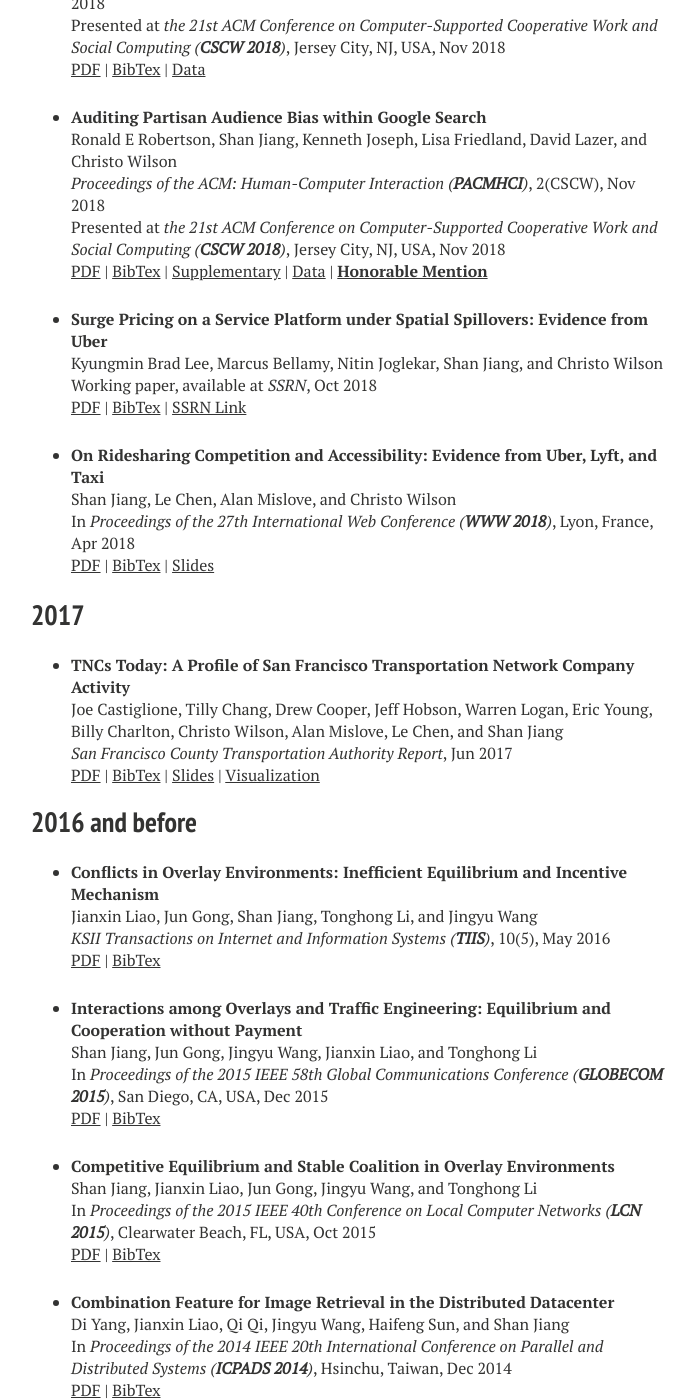
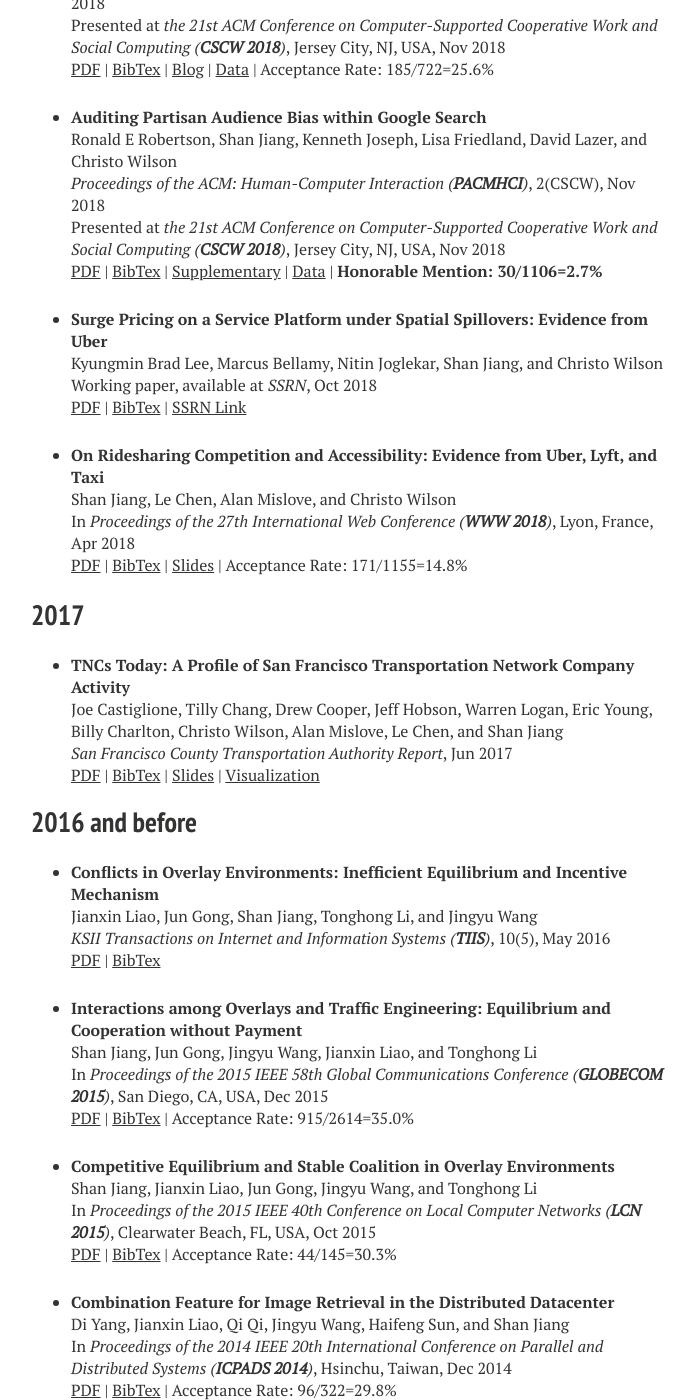
Before and after one commit to printfoo/printfoo.github.io, a Jekyll site: the page built from publications/index.md, in a window 1280 px wide and 1400 px high, scrolled down 501 px. Shown: the whole window, without its empty margins (289-985 px from the left). Built offline with Jekyll 4.4.1, drawn with Linux system fonts in a browser that asks for light colours; nearby versions of some CDN libraries.

Commit message:
acceptance rate

```diff
--- a/publications/index.md
+++ b/publications/index.md
@@ -22,13 +22,13 @@ Available Soon | [BibTex](fat19_bib.txt){:target="_blank"} | Acceptance Rate: 39
 Shan Jiang, and Christo Wilson
 *Proceedings of the ACM: Human-Computer Interaction (**PACMHCI**)*, 2(CSCW), Nov 2018
 Presented at *the 21st ACM Conference on Computer-Supported Cooperative Work and Social Computing (**CSCW 2018**)*, Jersey City, NJ, USA, Nov 2018
-[PDF](cscw18a_paper.pdf){:target="_blank"} | [BibTex](cscw18a_bib.txt){:target="_blank"} | [Data](../resources/#misinformation){:target="_blank"}
+[PDF](cscw18a_paper.pdf){:target="_blank"} | [BibTex](cscw18a_bib.txt){:target="_blank"} | [Blog](https://medium.com/@shan.sam.jiang/people-get-touchy-about-misinformation-and-about-the-truth-too-9930563d96d8){:target="_blank"} | [Data](../resources/#misinformation){:target="_blank"} | Acceptance Rate: 185/722=25.6%
 
 * **Auditing Partisan Audience Bias within Google Search**
 Ronald E Robertson, Shan Jiang, Kenneth Joseph, Lisa Friedland, David Lazer, and Christo Wilson
 *Proceedings of the ACM: Human-Computer Interaction (**PACMHCI**)*, 2(CSCW), Nov 2018
 Presented at *the 21st ACM Conference on Computer-Supported Cooperative Work and Social Computing (**CSCW 2018**)*, Jersey City, NJ, USA, Nov 2018
-[PDF](cscw18b_paper.pdf){:target="_blank"} | [BibTex](cscw18b_bib.txt){:target="_blank"} | [Supplementary](cscw18b_supplementary.pdf){:target="_blank"} | [Data](../resources/#partisan-bias){:target="_blank"} | [**Honorable Mention**]()
+[PDF](cscw18b_paper.pdf){:target="_blank"} | [BibTex](cscw18b_bib.txt){:target="_blank"} | [Supplementary](cscw18b_supplementary.pdf){:target="_blank"} | [Data](../resources/#partisan-bias){:target="_blank"} | **Honorable Mention: 30/1106=2.7%**
 
 * **Surge Pricing on a Service Platform under Spatial Spillovers: Evidence from Uber**
 Kyungmin Brad Lee, Marcus Bellamy, Nitin Joglekar, Shan Jiang, and Christo Wilson
@@ -38,7 +38,7 @@ Working paper, available at *SSRN*, Oct 2018
 * **On Ridesharing Competition and Accessibility: Evidence from Uber, Lyft, and Taxi**
 Shan Jiang, Le Chen, Alan Mislove, and Christo Wilson
 In *Proceedings of the 27th International Web Conference (**WWW 2018**)*, Lyon, France, Apr 2018
-[PDF](www18_paper.pdf){:target="_blank"} | [BibTex](www18_bib.txt){:target="_blank"} | [Slides](www18_slides.pdf){:target="_blank"}
+[PDF](www18_paper.pdf){:target="_blank"} | [BibTex](www18_bib.txt){:target="_blank"} | [Slides](www18_slides.pdf){:target="_blank"} | Acceptance Rate: 171/1155=14.8%
 
 ## 2017
 
@@ -57,14 +57,14 @@ Jianxin Liao, Jun Gong, Shan Jiang, Tonghong Li, and Jingyu Wang
 * **Interactions among Overlays and Traffic Engineering: Equilibrium and Cooperation without Payment**
 Shan Jiang, Jun Gong, Jingyu Wang, Jianxin Liao, and Tonghong Li
 In *Proceedings of the 2015 IEEE 58th Global Communications Conference (**GLOBECOM 2015**)*, San Diego, CA, USA, Dec 2015
-[PDF](globecom15_paper.pdf){:target="_blank"} | [BibTex](globecom15_bib.txt){:target="_blank"}
+[PDF](globecom15_paper.pdf){:target="_blank"} | [BibTex](globecom15_bib.txt){:target="_blank"} | Acceptance Rate: 915/2614=35.0%
 
 * **Competitive Equilibrium and Stable Coalition in Overlay Environments**
 Shan Jiang, Jianxin Liao, Jun Gong, Jingyu Wang, and Tonghong Li
 In *Proceedings of the 2015 IEEE 40th Conference on Local Computer Networks (**LCN 2015**)*, Clearwater Beach, FL, USA, Oct 2015
-[PDF](lcn15_paper.pdf){:target="_blank"} | [BibTex](lcn15_bib.txt){:target="_blank"}
+[PDF](lcn15_paper.pdf){:target="_blank"} | [BibTex](lcn15_bib.txt){:target="_blank"} | Acceptance Rate: 44/145=30.3%
 
 * **Combination Feature for Image Retrieval in the Distributed Datacenter**
 Di Yang, Jianxin Liao, Qi Qi, Jingyu Wang, Haifeng Sun, and Shan Jiang
 In *Proceedings of the 2014 IEEE 20th International Conference on Parallel and Distributed Systems (**ICPADS 2014**)*, Hsinchu, Taiwan, Dec 2014
-[PDF](icpads14_paper.pdf){:target="_blank"} | [BibTex](icpads14_bib.txt){:target="_blank"}
+[PDF](icpads14_paper.pdf){:target="_blank"} | [BibTex](icpads14_bib.txt){:target="_blank"} | Acceptance Rate: 96/322=29.8%
```
